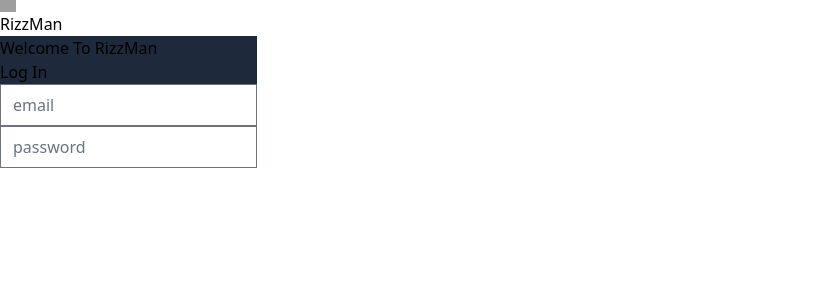
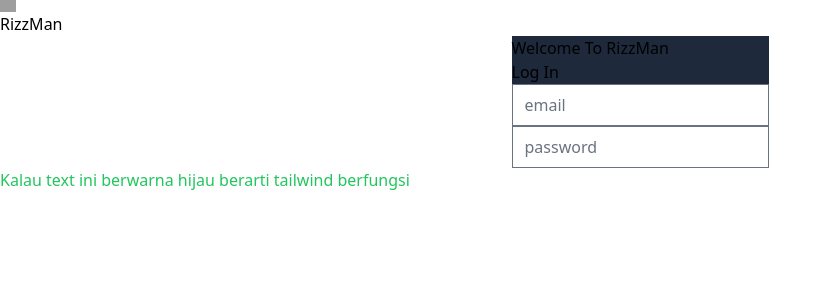
Before and after one commit to ArbathAbdurrahman/RizzMan, a Django app: page /login/ in a window 1280 px wide. Shown: the top 300 px of the page, without its empty margins (0-832 px from the left). Run offline with Django 4.2, Linux system fonts and the light colour scheme; style sheets or scripts are compiled from the project's sources; some libraries are stand-ins or nearby versions; grey boxes are pictures that could not be loaded.

Commit message:
Tailwind berfungsi

```diff
--- a/rizzman/templates/base.html
+++ b/rizzman/templates/base.html
@@ -5,6 +5,7 @@
     <meta charset="UTF-8">
     <meta name="viewport" content="width=device-width, initial-scale=1.0">
     <link href="{% static 'css/output.css' %}" rel="stylesheet">
+    <link href="{% static 'css/tailwind.css' %}" rel="stylesheet">
     <link rel="stylesheet" href="{% static 'css/tailwind.css' %}">
     <script src="https://cdn.tailwindcss.com?plugins=forms,typography"></script>
     <script src="https://unpkg.com/unlazy@0.11.3/dist/unlazy.with-hashing.iife.js" defer init></script>
--- a/rizzman/templates/login.html
+++ b/rizzman/templates/login.html
@@ -12,7 +12,7 @@
             <img src="{% static 'img\bank.png' %}" alt="logo" class="h-3">
             <h1>RizzMan</h1>
         </div>
-        <body class="flex">
+        <div class="flex">
             <div class="container">
                 <div class="loginBox flex justify-center align-middle bg-slate-800">
                     <div class="wlcm">
@@ -31,6 +31,9 @@
                     </div>
                 </div>
             </div>
-        </body>
+        </div>
+        <div>
+            <h1 class="text-green-500" >Kalau text ini berwarna hijau berarti tailwind berfungsi</h1>
+        </div>
     </header>
 {% endblock content %}
```
